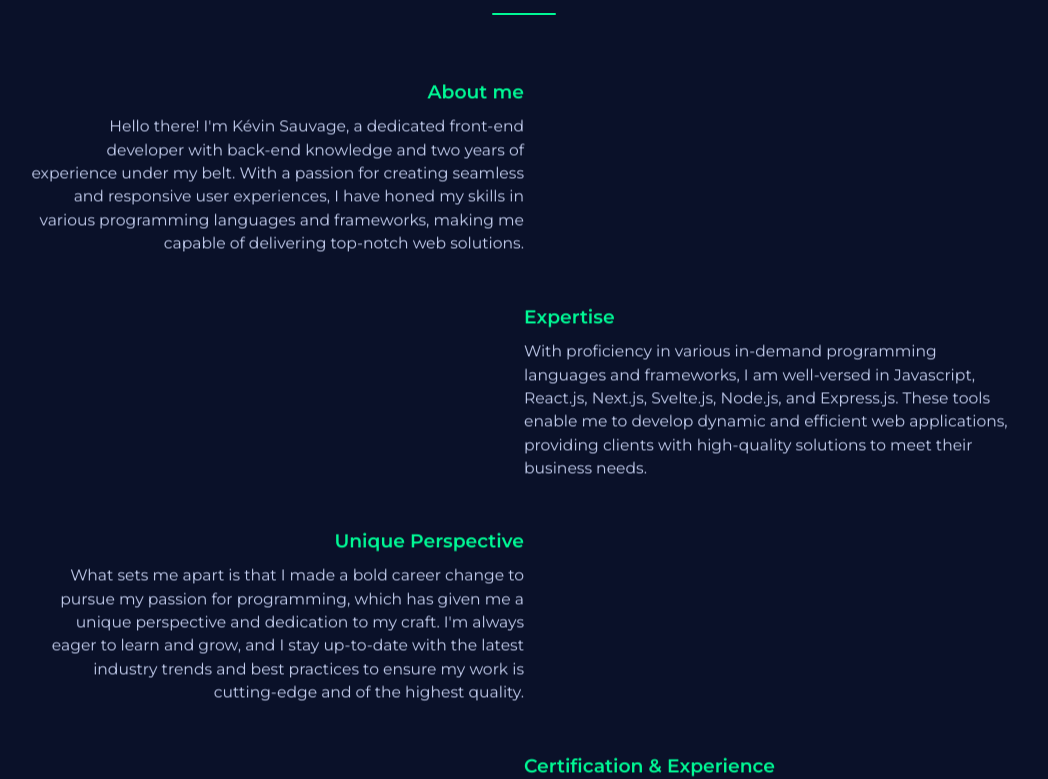
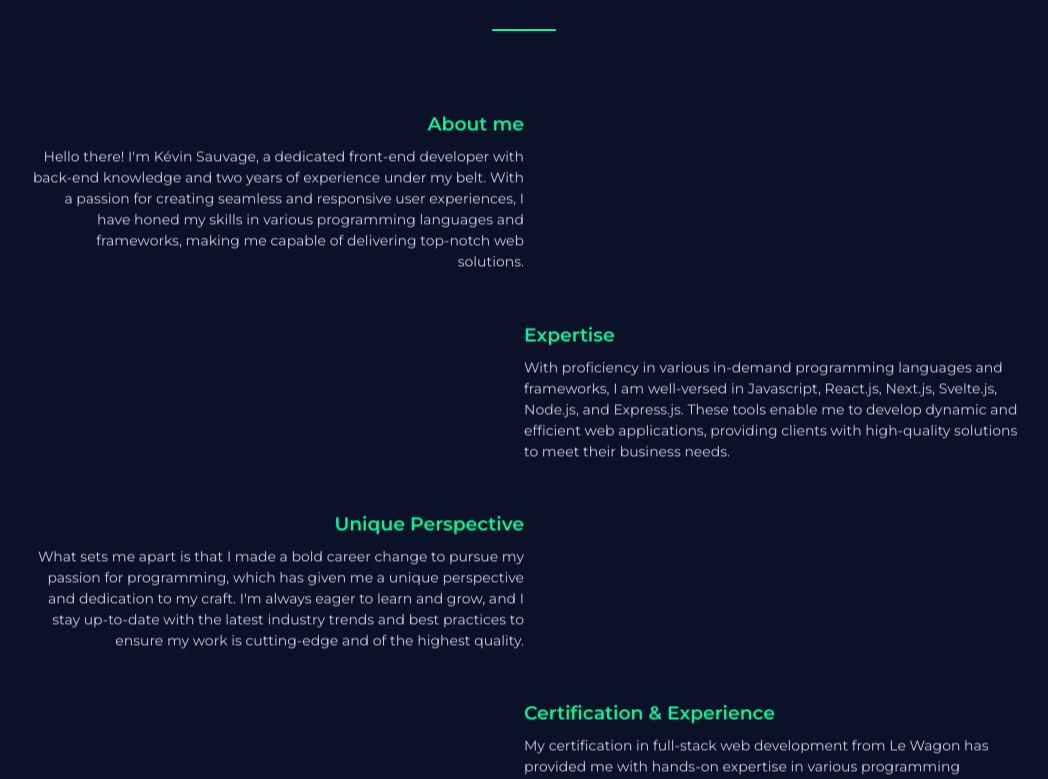
Before and after one commit to kevinsauvage/next-portfolio, a Next.js app: page / in a window 1280 px wide. Shown: the part 1923-2702 px from the top of the page, without its empty margins (116-1164 px from the left). Built offline with nearby package versions, Linux system fonts and the light colour scheme.

Commit message:
update font size

```diff
--- a/src/component/About/About.module.scss
+++ b/src/component/About/About.module.scss
@@ -45,7 +45,7 @@
     }
 
     p {
-      @include font-size(0.9rem, 1rem);
+      @include font-size(0.8rem, 0.9rem);
       color: var(--on-surface-100);
       font-weight: 400;
     }
--- a/src/component/Contact/Contact.module.scss
+++ b/src/component/Contact/Contact.module.scss
@@ -10,5 +10,5 @@
   max-width: 600px;
   margin-bottom: 3rem;
   text-align: center;
-  @include font-size(0.9rem, 1rem);
+  @include font-size(0.8rem, 0.9rem);
 }
--- a/src/component/Experiences/experiencesCard/ExperiencesCard.module.scss
+++ b/src/component/Experiences/experiencesCard/ExperiencesCard.module.scss
@@ -69,6 +69,6 @@
 }
 
 .description {
-  @include font-size(0.9rem, 1rem);
+  @include font-size(0.8rem, 0.9rem);
   margin-top: 1rem;
 }
--- a/src/component/Title/Title.module.scss
+++ b/src/component/Title/Title.module.scss
@@ -2,7 +2,7 @@
   position: relative;
   width: fit-content;
   width: 100%;
-  margin-bottom: 5rem;
+  margin-bottom: 6rem;
   font-weight: 700;
   text-align: center;
   @include font-size(1.8rem, 3rem);
```
